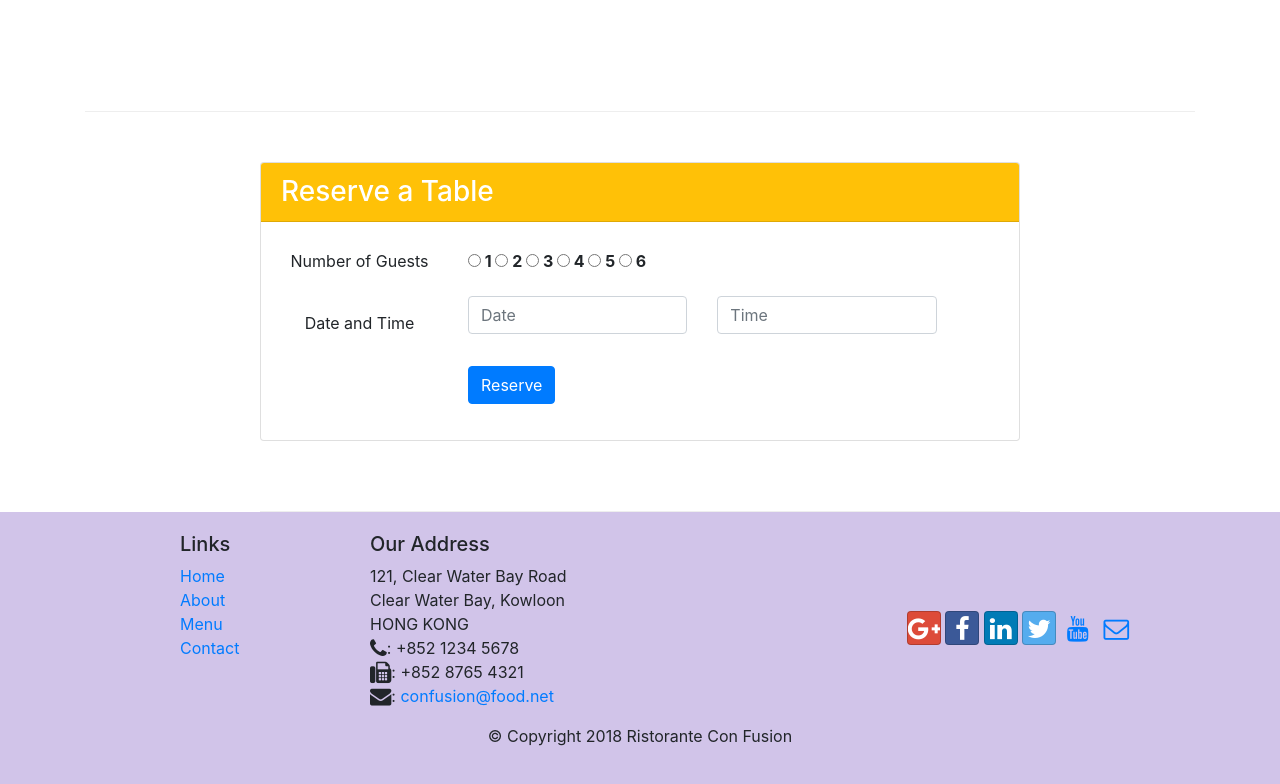
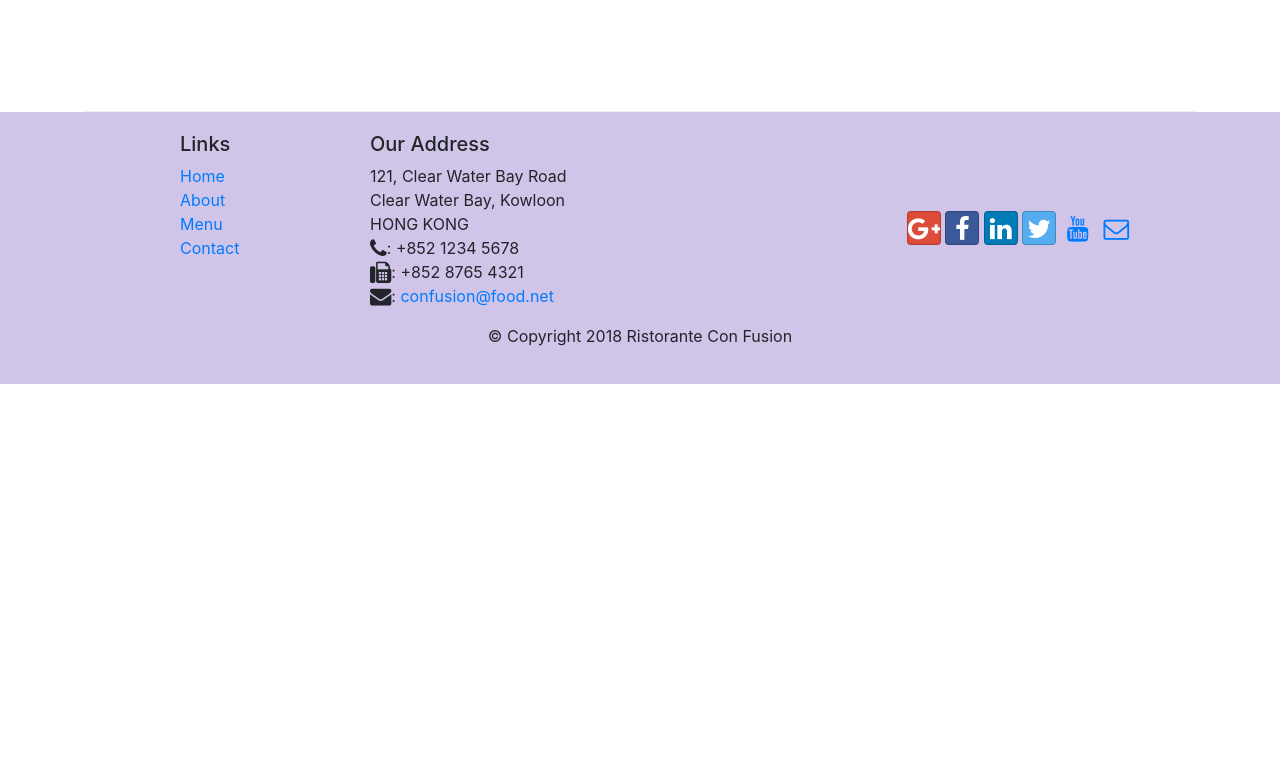
Before and after one commit to Jaumoso/BootstrapTesting, a website: page index.html in a window 1280 px wide. Shown: the part 1823-2607 px from the top of the page. After the commit the page ends 2207 px from the top, so only its background shows below. Drawn offline with nearby package versions, Linux system fonts and the light colour scheme.

Commit message:
assignment 3, now all good

```diff
--- a/index.html
+++ b/index.html
@@ -282,56 +282,6 @@
                 </div>
             </div>
         </div>
-
-        <div class="row align-items-center">
-            <div class="col-12 row-content col-sm-8 col-12" id="Reserve">
-                <div class="card">
-                    <h3 class="card-header bg-warning text-white">Reserve a Table</h3>
-                    <div class="card-body">
-                        <form action="">
-                            <div class="row align-items-center text-center form-group">
-                                <div class="col-3">
-                                    <label for="numguests" class=" col-form-label">Number of Guests</label>
-                                </div>
-                                <div class="col-9">
-                                    <div class="input-group">
-                                        <div id="guests">
-                                            <strong>
-                                                <input type="radio" name="guests" aria-label="1"> 1
-                                                <input type="radio" name="guests" aria-label="2"> 2
-                                                <input type="radio" name="guests" aria-label="3"> 3
-                                                <input type="radio" name="guests" aria-label="4"> 4
-                                                <input type="radio" name="guests" aria-label="5"> 5
-                                                <input type="radio" name="guests" aria-label="6"> 6
-                                            </strong>
-                                        </div>
-                                    </div>
-                                </div>
-                            </div>
-                            <div class="row align-items-center text-center form-group">
-                                <div class="col-3">
-                                    <label for="datetime" class=" col-form-label">Date and Time</label>
-                                </div>
-                                <div class="col-4 form-group">
-                                    <input class="form-control" placeholder="Date" type="text" name="date" id="date">
-                                </div>
-                                <div class="col-4 form-group">
-                                    <input class="form-control" placeholder="Time" type="text" name="date" id="date">
-                                </div>
-                            </div>
-                            <div class="row form-group">
-                                <div class="col-3 offset-3">
-                                    <button type="submit" class="btn btn-primary">
-                                        Reserve
-                                    </button>
-                                </div>
-                            </div>
-                        </form>
-
-                    </div>
-                </div>
-            </div>
-        </div>
     </div>
 
     <footer class="footer">
```
